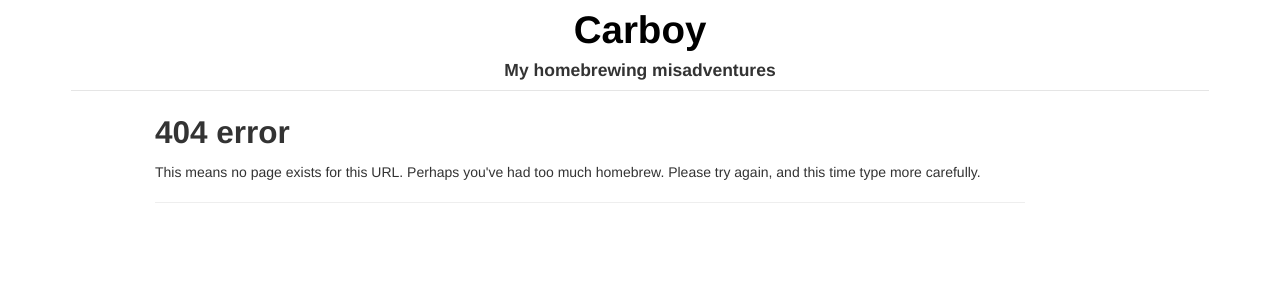
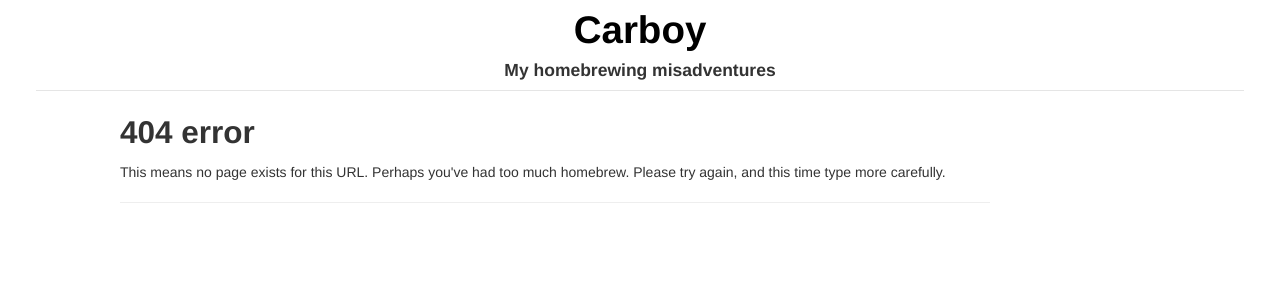
Before and after one commit to tommeagher/Carboy, a Flask app: a page that uses templates/layout.html in a window 1280 px wide. Shown: the top 300 px of the page. Run offline with Flask 2, Linux system fonts and the light colour scheme; data that the repository does not hold is empty.

Commit message:
tweaking css

```diff
--- a/templates/layout.html
+++ b/templates/layout.html
@@ -2,7 +2,6 @@
 <head>
 <title>Carboy, a homebrewing blog</title>
 <link rel="stylesheet" type="text/css" href="{{ url_for('static', filename='bootstrap.css') }}">
-<link rel="stylesheet" type="text/css" href="{{ url_for('static', filename='bootstrap-responsive.css') }}">
 <style type="text/css">
 
       /* Sticky footer styles
@@ -56,8 +55,8 @@
 </script>
 </head>
 <body>
-<div class="container">
-<div class="row">
+<div class="container-fluid">
+<div class="row-fluid">
 <div class="span12">
 <center><h1><a style="text-decoration:none; color:#000000" href="/">Carboy</a></h1></center>
 <center> <h4>My homebrewing misadventures</h4></center>
```
